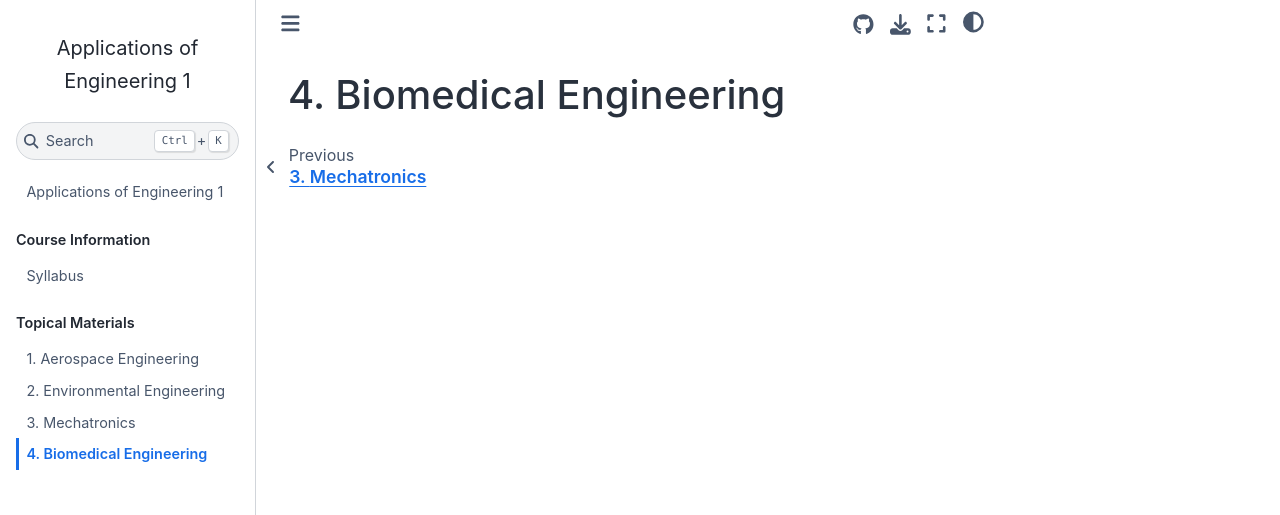
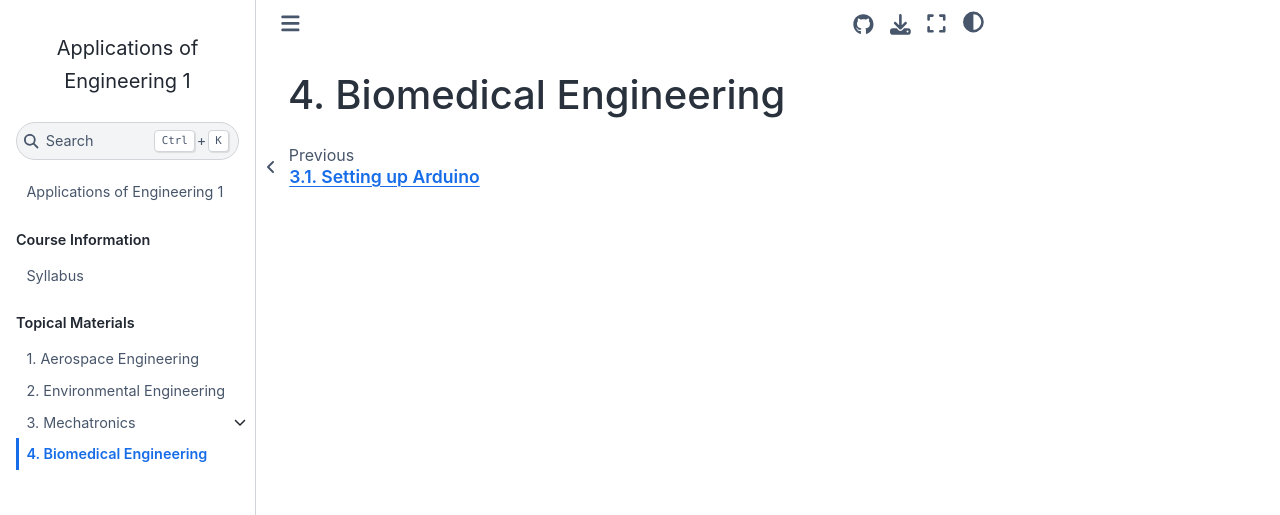
Before and after one commit to Culver-Academies/engineering1, a Jupyter Book: the page built from bio/biomedical.md, in a window 1280 px wide. Shown: the top 515 px of the page. Built offline with Jupyter Book 1.0.4 settings and Sphinx 7.4.7 and the Sphinx Book theme 1.1.4, drawn with Linux system fonts in a browser that asks for light colours; part of the change alters nothing that is shown.

Commit message:
Update _toc.yml

```diff
--- a/_toc.yml
+++ b/_toc.yml
@@ -18,6 +18,6 @@ parts:
       - file: aero/aerospace.md
       - file: envo/environmental.md
       - file: mech/mechatronics.md
-#        sections:
- #       -file: mech/arduino.md
+        sections:
+        - file: mech/arduino.md
       - file: bio/biomedical.md
```
